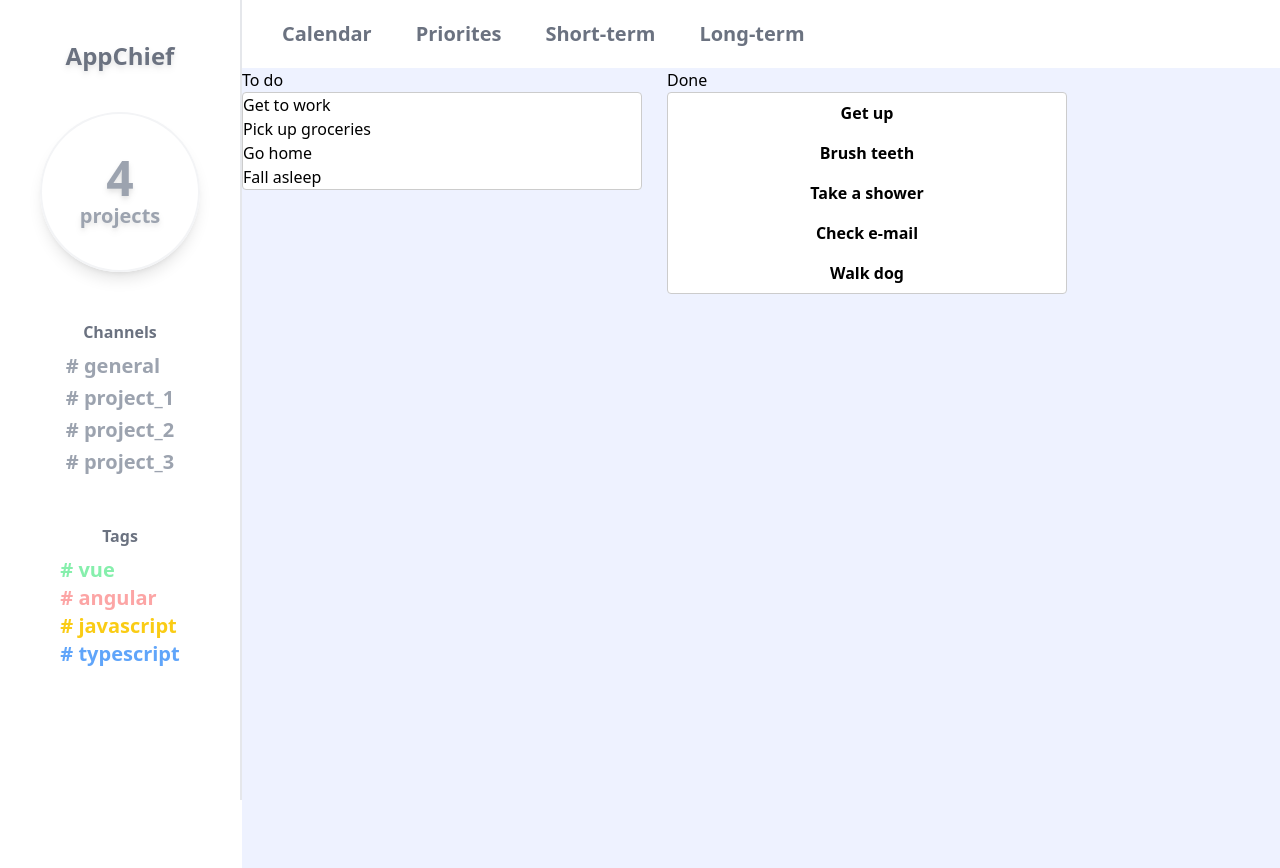
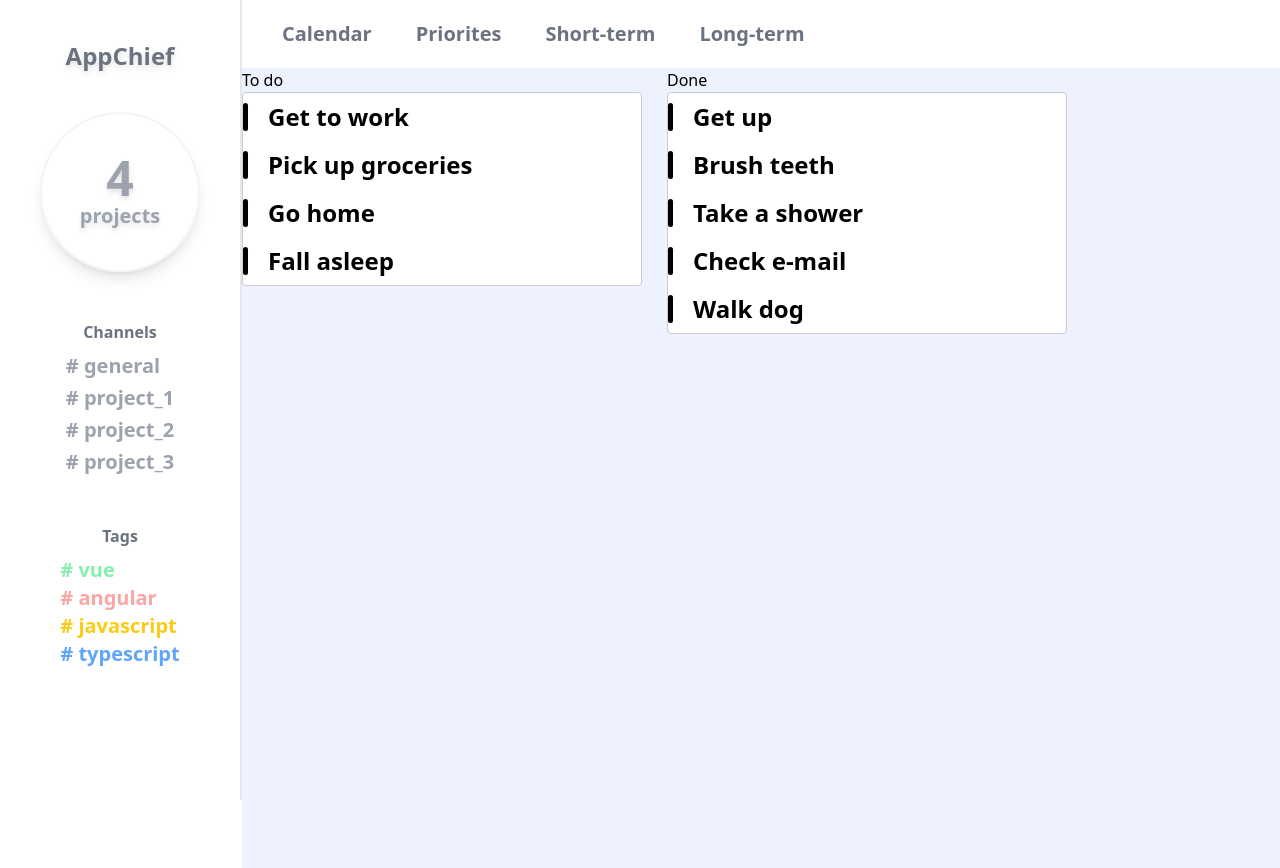
Before and after one commit to piotrjass/Angular-Manager-App, an Angular app: page /user-dashboard in a window 1280 px wide. Built offline with nearby package versions, Linux system fonts and the light colour scheme.

Commit message:
Working on drag and drop

```diff
--- a/src/core/components/user-dashboard/dashboard-space/dashboard-space.component.html
+++ b/src/core/components/user-dashboard/dashboard-space/dashboard-space.component.html
@@ -9,7 +9,8 @@
       (cdkDropListDropped)="drop($event)"
     >
       @for (item of todo; track item) {
-      <div class="example-box" cdkDrag>{{ item }}</div>
+      <!-- <div class="example-box" cdkDrag>{{ item }}</div> -->
+      <app-drag-drop-item [title]="item" cdkDrag></app-drag-drop-item>
       }
     </div>
   </div>
@@ -24,9 +25,10 @@
       (cdkDropListDropped)="drop($event)"
     >
       @for (item of done; track item) {
-      <div class="example-box px-3 py-2 text-center font-semibold" cdkDrag>
+      <!-- <div class="example-box px-3 py-2 text-center font-semibold" cdkDrag>
         {{ item }}
-      </div>
+      </div> -->
+      <app-drag-drop-item [title]="item" cdkDrag></app-drag-drop-item>
       }
     </div>
   </div>
--- a/src/core/components/user-dashboard/drag-drop-item/drag-drop-item.component.html
+++ b/src/core/components/user-dashboard/drag-drop-item/drag-drop-item.component.html
@@ -1,11 +1,13 @@
-<p href="/dashboard" class="group">
-    <div class="flex flex-row space-x-8 w-72 text-lg pb-3 text-gray-200">
-
-        <div class="h-8 w-8 rounded transform -translate-x-7 group-hover:bg-green-300"></div>
-
-        <div class="flex flex-row items-center space-x-8 transform -translate-x-10 -translate-y-1">
-            <i class="bi bi-columns-gap group-hover:text-green-300 transform translate-x-1"></i>
-            <h2 class="hover:font-semibold group-hover:text-green-300 transform translate-y-1 text-base">Dashboard</h2>
-        </div>
-    </div>
-</p>
+<div
+  name="container"
+  class="hover:cursor-pointer pr-2 min-w-[10rem] w-fit text-nowrap h-[3rem] flex items-center group rounded-md"
+>
+  <div
+    class="transition-all duration-300 h-[60%] w-[5px] rounded bg-black group-hover:bg-indigo-600 mr-5"
+  ></div>
+  <div
+    class="transition-all duration-300 text-2xl rounded flex items-center justify-center group-hover:text-indigo-600 font-bold pr-3"
+  >
+    {{ title }}
+  </div>
+</div>
--- a/src/core/components/user-dashboard/drag-drop-item/drag-drop-item.component.ts
+++ b/src/core/components/user-dashboard/drag-drop-item/drag-drop-item.component.ts
@@ -1,12 +1,12 @@
-import { Component } from '@angular/core';
+import { Component, Input } from '@angular/core';
 
 @Component({
   selector: 'app-drag-drop-item',
   standalone: true,
   imports: [],
   templateUrl: './drag-drop-item.component.html',
-  styleUrl: './drag-drop-item.component.css'
+  styleUrl: './drag-drop-item.component.css',
 })
 export class DragDropItemComponent {
-
+  @Input() title: string = '';
 }
```
Also changed, not shown: src/core/components/user-dashboard/dashboard-space/dashboard-space.component.ts (+8 -1 lines).
